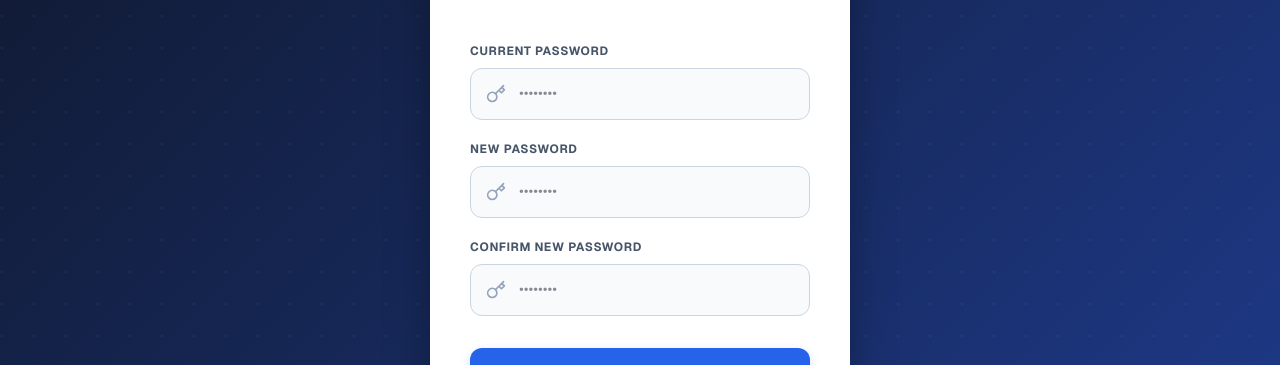
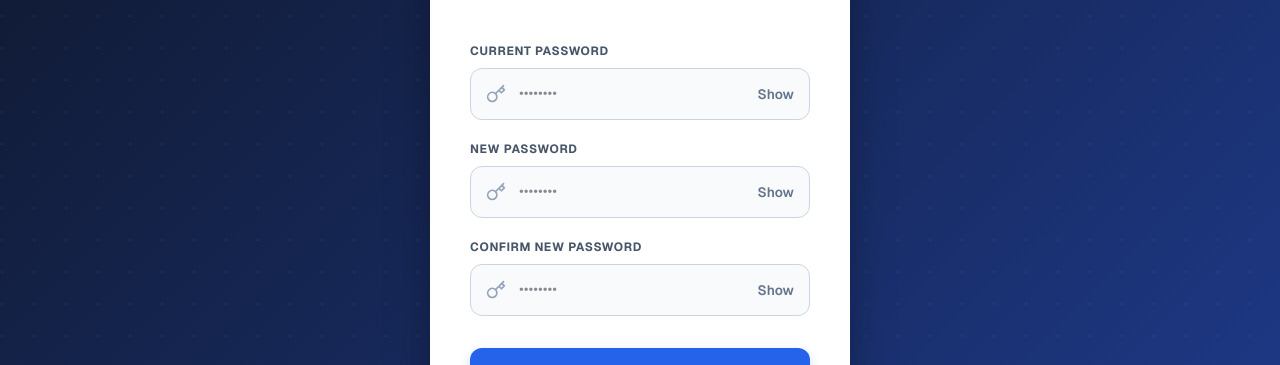
Before and after one commit to RodneyGG/BSCpE_2-1_OJT_Eportfolio, a Next.js app in the folder frontend/: page /change-password in a window 1280 px wide. Shown: the part 274-639 px from the top of the page. Built offline with nearby package versions, Linux system fonts and the light colour scheme; no server answers; sample sign-in values are in the browser's storage.

Commit message:
feat: add show password toggle to change and reset password pages

```diff
--- a/frontend/app/change-password/page.tsx
+++ b/frontend/app/change-password/page.tsx
@@ -21,6 +21,9 @@ export default function ChangePasswordPage() {
   const [currentPassword, setCurrentPassword] = useState("");
   const [newPassword, setNewPassword] = useState("");
   const [confirmPassword, setConfirmPassword] = useState("");
+  const [showCurrent, setShowCurrent] = useState(false);
+  const [showNew, setShowNew] = useState(false);
+  const [showConfirm, setShowConfirm] = useState(false);
   const [isLoading, setIsLoading] = useState(false);
   const [errorMsg, setErrorMsg] = useState("");
 
@@ -137,15 +140,22 @@ export default function ChangePasswordPage() {
                   <IconKey />
                 </div>
                 <input
-                  type="password"
+                  type={showCurrent ? "text" : "password"}
                   value={currentPassword}
                   onChange={(e) => setCurrentPassword(e.target.value)}
                   placeholder="••••••••"
-                  style={{ width: "100%", padding: "0.85rem 1rem 0.85rem 3rem", borderRadius: "0.75rem", border: "1px solid #cbd5e1", fontSize: "0.95rem", outline: "none", transition: "border-color 0.2s, box-shadow 0.2s", background: "#f8fafc" }}
+                  style={{ width: "100%", padding: "0.85rem 3rem", borderRadius: "0.75rem", border: "1px solid #cbd5e1", fontSize: "0.95rem", outline: "none", transition: "border-color 0.2s, box-shadow 0.2s", background: "#f8fafc" }}
                   onFocus={(e) => { e.currentTarget.style.borderColor = "#3b82f6"; e.currentTarget.style.boxShadow = "0 0 0 3px rgba(59,130,246,0.1)"; }}
                   onBlur={(e) => { e.currentTarget.style.borderColor = "#cbd5e1"; e.currentTarget.style.boxShadow = "none"; }}
                   required
                 />
+                <button
+                  type="button"
+                  onClick={() => setShowCurrent(!showCurrent)}
+                  style={{ position: "absolute", right: "0.5rem", top: "50%", transform: "translateY(-50%)", background: "none", border: "none", color: "#64748b", cursor: "pointer", padding: "0.5rem", fontSize: "0.85rem", fontWeight: 600 }}
+                >
+                  {showCurrent ? "Hide" : "Show"}
+                </button>
               </div>
             </div>
 
@@ -156,15 +166,22 @@ export default function ChangePasswordPage() {
                   <IconKey />
                 </div>
                 <input
-                  type="password"
+                  type={showNew ? "text" : "password"}
                   value={newPassword}
                   onChange={(e) => setNewPassword(e.target.value)}
                   placeholder="••••••••"
-                  style={{ width: "100%", padding: "0.85rem 1rem 0.85rem 3rem", borderRadius: "0.75rem", border: "1px solid #cbd5e1", fontSize: "0.95rem", outline: "none", transition: "border-color 0.2s, box-shadow 0.2s", background: "#f8fafc" }}
+                  style={{ width: "100%", padding: "0.85rem 3rem", borderRadius: "0.75rem", border: "1px solid #cbd5e1", fontSize: "0.95rem", outline: "none", transition: "border-color 0.2s, box-shadow 0.2s", background: "#f8fafc" }}
                   onFocus={(e) => { e.currentTarget.style.borderColor = "#3b82f6"; e.currentTarget.style.boxShadow = "0 0 0 3px rgba(59,130,246,0.1)"; }}
                   onBlur={(e) => { e.currentTarget.style.borderColor = "#cbd5e1"; e.currentTarget.style.boxShadow = "none"; }}
                   required
                 />
+                <button
+                  type="button"
+                  onClick={() => setShowNew(!showNew)}
+                  style={{ position: "absolute", right: "0.5rem", top: "50%", transform: "translateY(-50%)", background: "none", border: "none", color: "#64748b", cursor: "pointer", padding: "0.5rem", fontSize: "0.85rem", fontWeight: 600 }}
+                >
+                  {showNew ? "Hide" : "Show"}
+                </button>
               </div>
             </div>
 
@@ -175,15 +192,22 @@ export default function ChangePasswordPage() {
                   <IconKey />
                 </div>
                 <input
-                  type="password"
+                  type={showConfirm ? "text" : "password"}
                   value={confirmPassword}
                   onChange={(e) => setConfirmPassword(e.target.value)}
                   placeholder="••••••••"
-                  style={{ width: "100%", padding: "0.85rem 1rem 0.85rem 3rem", borderRadius: "0.75rem", border: "1px solid #cbd5e1", fontSize: "0.95rem", outline: "none", transition: "border-color 0.2s, box-shadow 0.2s", background: "#f8fafc" }}
+                  style={{ width: "100%", padding: "0.85rem 3rem", borderRadius: "0.75rem", border: "1px solid #cbd5e1", fontSize: "0.95rem", outline: "none", transition: "border-color 0.2s, box-shadow 0.2s", background: "#f8fafc" }}
                   onFocus={(e) => { e.currentTarget.style.borderColor = "#3b82f6"; e.currentTarget.style.boxShadow = "0 0 0 3px rgba(59,130,246,0.1)"; }}
                   onBlur={(e) => { e.currentTarget.style.borderColor = "#cbd5e1"; e.currentTarget.style.boxShadow = "none"; }}
                   required
                 />
+                <button
+                  type="button"
+                  onClick={() => setShowConfirm(!showConfirm)}
+                  style={{ position: "absolute", right: "0.5rem", top: "50%", transform: "translateY(-50%)", background: "none", border: "none", color: "#64748b", cursor: "pointer", padding: "0.5rem", fontSize: "0.85rem", fontWeight: 600 }}
+                >
+                  {showConfirm ? "Hide" : "Show"}
+                </button>
               </div>
             </div>
 
--- a/frontend/app/reset-password/page.tsx
+++ b/frontend/app/reset-password/page.tsx
@@ -23,6 +23,8 @@ function ResetPasswordForm() {
 
   const [password, setPassword] = useState("");
   const [passwordConfirmation, setPasswordConfirmation] = useState("");
+  const [showPassword, setShowPassword] = useState(false);
+  const [showConfirmation, setShowConfirmation] = useState(false);
   const [isLoading, setIsLoading] = useState(false);
   const [success, setSuccess] = useState(false);
   const [errorMsg, setErrorMsg] = useState("");
@@ -116,14 +118,21 @@ function ResetPasswordForm() {
                   <IconLock />
                 </div>
                 <input
-                  type="password"
+                  type={showPassword ? "text" : "password"}
                   value={password}
                   onChange={(e) => setPassword(e.target.value)}
                   placeholder="••••••••"
-                  style={{ width: "100%", padding: "0.85rem 1rem 0.85rem 3rem", borderRadius: "0.75rem", border: "1px solid #cbd5e1", fontSize: "0.95rem", outline: "none", background: "#f8fafc" }}
+                  style={{ width: "100%", padding: "0.85rem 3rem", borderRadius: "0.75rem", border: "1px solid #cbd5e1", fontSize: "0.95rem", outline: "none", background: "#f8fafc" }}
                   required
                   minLength={8}
                 />
+                <button
+                  type="button"
+                  onClick={() => setShowPassword(!showPassword)}
+                  style={{ position: "absolute", right: "0.5rem", top: "50%", transform: "translateY(-50%)", background: "none", border: "none", color: "#64748b", cursor: "pointer", padding: "0.5rem", fontSize: "0.85rem", fontWeight: 600 }}
+                >
+                  {showPassword ? "Hide" : "Show"}
+                </button>
               </div>
             </div>
 
@@ -134,14 +143,21 @@ function ResetPasswordForm() {
                   <IconLock />
                 </div>
                 <input
-                  type="password"
+                  type={showConfirmation ? "text" : "password"}
                   value={passwordConfirmation}
                   onChange={(e) => setPasswordConfirmation(e.target.value)}
                   placeholder="••••••••"
-                  style={{ width: "100%", padding: "0.85rem 1rem 0.85rem 3rem", borderRadius: "0.75rem", border: "1px solid #cbd5e1", fontSize: "0.95rem", outline: "none", background: "#f8fafc" }}
+                  style={{ width: "100%", padding: "0.85rem 3rem", borderRadius: "0.75rem", border: "1px solid #cbd5e1", fontSize: "0.95rem", outline: "none", background: "#f8fafc" }}
                   required
                   minLength={8}
                 />
+                <button
+                  type="button"
+                  onClick={() => setShowConfirmation(!showConfirmation)}
+                  style={{ position: "absolute", right: "0.5rem", top: "50%", transform: "translateY(-50%)", background: "none", border: "none", color: "#64748b", cursor: "pointer", padding: "0.5rem", fontSize: "0.85rem", fontWeight: 600 }}
+                >
+                  {showConfirmation ? "Hide" : "Show"}
+                </button>
               </div>
             </div>
 
```
